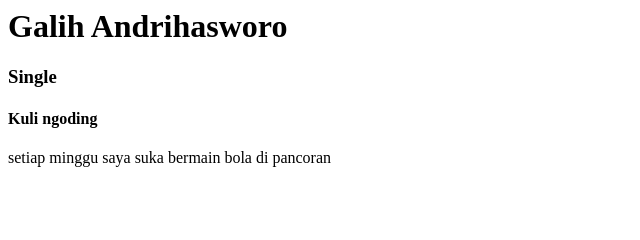
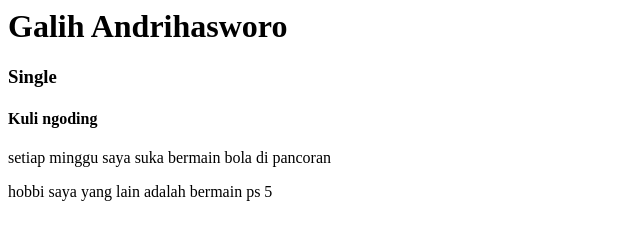
Before and after one commit to galihandrii/gitbasic, a plain HTML site: page index.html in a window 1280 px wide. Shown: the whole page, without its empty margins (0-640 px from the left). Drawn offline with Linux system fonts and the light colour scheme.

Commit message:
menambah hobi

```diff
--- a/index.html
+++ b/index.html
@@ -10,5 +10,6 @@
     <h3>Single</h3>
     <h4>Kuli ngoding</h4>
     <p>setiap minggu saya suka bermain bola di pancoran</p>
+    <p>hobbi saya yang lain adalah bermain ps 5</p>
   </body>
 </html>
```
